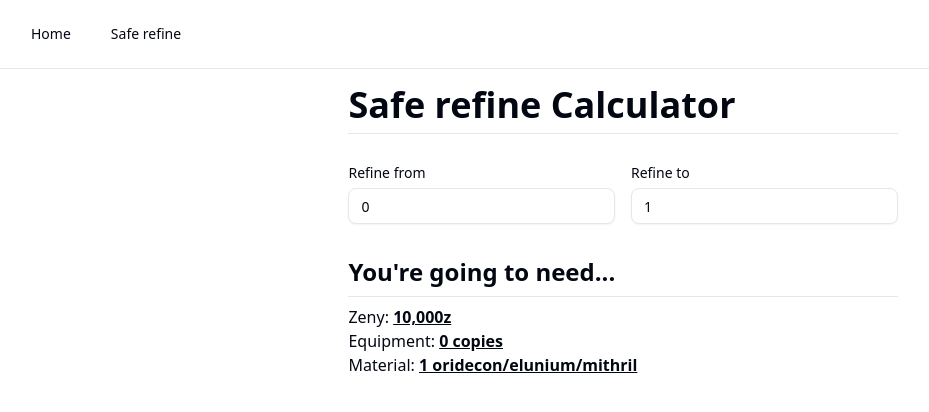
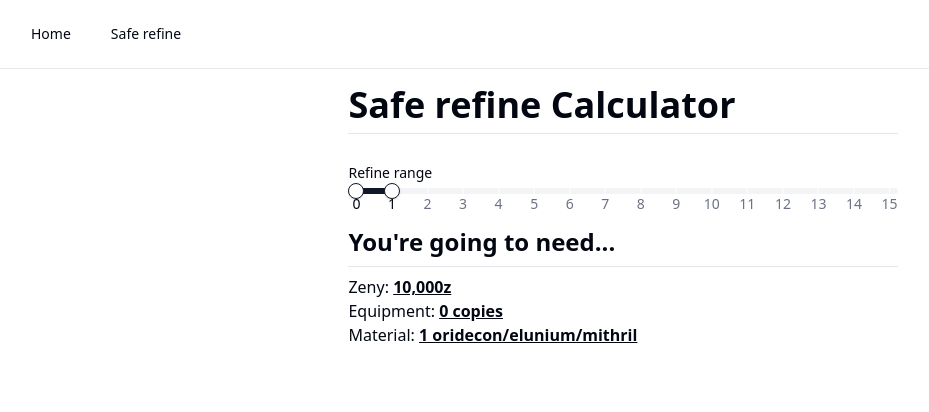
Before and after one commit to fossabot/romc-tools, a SvelteKit app: page /calculator/safe-refine in a window 1280 px wide. Shown: the top 412 px of the page, without its empty margins (17-946 px from the left). Built offline with nearby package versions, Linux system fonts and the light colour scheme.

Commit message:
use slider to input refine range

```diff
--- /dev/null
+++ b/src/lib/components/ui/slider/index.ts
@@ -0,0 +1,7 @@
+import Root from "./slider.svelte";
+
+export {
+	Root,
+	//
+	Root as Slider,
+};
--- /dev/null
+++ b/src/lib/components/ui/slider/slider.svelte
@@ -0,0 +1,62 @@
+<script lang="ts">
+	import { Slider as SliderPrimitive } from 'bits-ui';
+	import { cn, type WithoutChildrenOrChild } from '$lib/utils.js';
+
+	let {
+		ref = $bindable(null),
+		value = $bindable(),
+		orientation = 'horizontal',
+		class: className,
+		...restProps
+	}: WithoutChildrenOrChild<SliderPrimitive.RootProps> = $props();
+</script>
+
+<!--
+Discriminated Unions + Destructing (required for bindable) do not
+get along, so we shut typescript up by casting `value` to `never`.
+-->
+<SliderPrimitive.Root
+	bind:ref
+	bind:value={value as never}
+	data-slot="slider"
+	{orientation}
+	class={cn(
+		'relative flex w-full touch-none items-center select-none data-[disabled]:opacity-50 data-[orientation=vertical]:h-full data-[orientation=vertical]:min-h-44 data-[orientation=vertical]:w-auto data-[orientation=vertical]:flex-col',
+		className
+	)}
+	{...restProps}
+>
+	{#snippet children({ thumbItems, tickItems })}
+		<span
+			data-orientation={orientation}
+			data-slot="slider-track"
+			class={cn(
+				'bg-muted relative grow overflow-hidden rounded-full data-[orientation=horizontal]:h-1.5 data-[orientation=horizontal]:w-full data-[orientation=vertical]:h-full data-[orientation=vertical]:w-1.5'
+			)}
+		>
+			<SliderPrimitive.Range
+				data-slot="slider-range"
+				class={cn(
+					'bg-primary absolute data-[orientation=horizontal]:h-full data-[orientation=vertical]:w-full'
+				)}
+			/>
+		</span>
+		{#each thumbItems as { index } (index)}
+			<SliderPrimitive.Thumb
+				data-slot="slider-thumb"
+				{index}
+				class="border-primary bg-background ring-ring/50 block size-4 shrink-0 rounded-full border shadow-sm transition-[color,box-shadow] hover:ring-4 focus-visible:ring-4 focus-visible:outline-hidden disabled:pointer-events-none disabled:opacity-50"
+			/>
+		{/each}
+		{#each tickItems as { value, index } (index)}
+			<SliderPrimitive.Tick {index} class="bg-background h-2 w-[1px]" />
+			<SliderPrimitive.TickLabel
+				{index}
+				position="bottom"
+				class="text-muted-foreground data-bounded:text-foreground text-sm font-medium"
+			>
+				{value}
+			</SliderPrimitive.TickLabel>
+		{/each}
+	{/snippet}
+</SliderPrimitive.Root>
--- a/src/routes/calculator/safe-refine/+page.svelte
+++ b/src/routes/calculator/safe-refine/+page.svelte
@@ -1,12 +1,12 @@
 <script lang="ts">
 	import type { RefineRange } from '$lib/calc/safe-refine';
 	import { calculate } from '$lib/calc/safe-refine';
-	import { Input } from '$lib/components/ui/input';
 	import { Label } from '$lib/components/ui/label';
 	import { Separator } from '$lib/components/ui/separator';
+	import { Slider } from '$lib/components/ui/slider';
 
-	let refine_from: RefineRange = $state(0);
-	let refine_to: RefineRange = $state(1);
+	let refine_range: [RefineRange, RefineRange] = $state([0, 1]);
+	const [refine_from, refine_to] = $derived(refine_range);
 
 	const output = $derived.by(() => {
 		const { zeny, copy, material } = calculate(refine_from, refine_to);
@@ -24,14 +24,11 @@
 <Separator class="my-2" />
 
 <div class="mt-6 mb-8 grid grid-cols-1 gap-4 sm:grid-cols-2">
-	<div class="flex flex-col space-y-2">
-		<Label for="refine_from">Refine from</Label>
-		<Input bind:value={refine_from} id="refine_from" type="number" min="0" max={refine_to - 1} />
-	</div>
+	<div class="flex flex-col space-y-2 sm:col-span-2">
+		<Label for="refine_range">Refine range</Label>
 
-	<div class="flex flex-col space-y-2">
-		<Label for="refine_to">Refine to</Label>
-		<Input bind:value={refine_to} id="refine_to" type="number" min={refine_from + 1} max="15" />
+		<input type="hidden" id="refine_range" value="{refine_from}-{refine_to}" />
+		<Slider type="multiple" bind:value={refine_range} max={15} thumbPositioning="contain" />
 	</div>
 </div>
 
```
